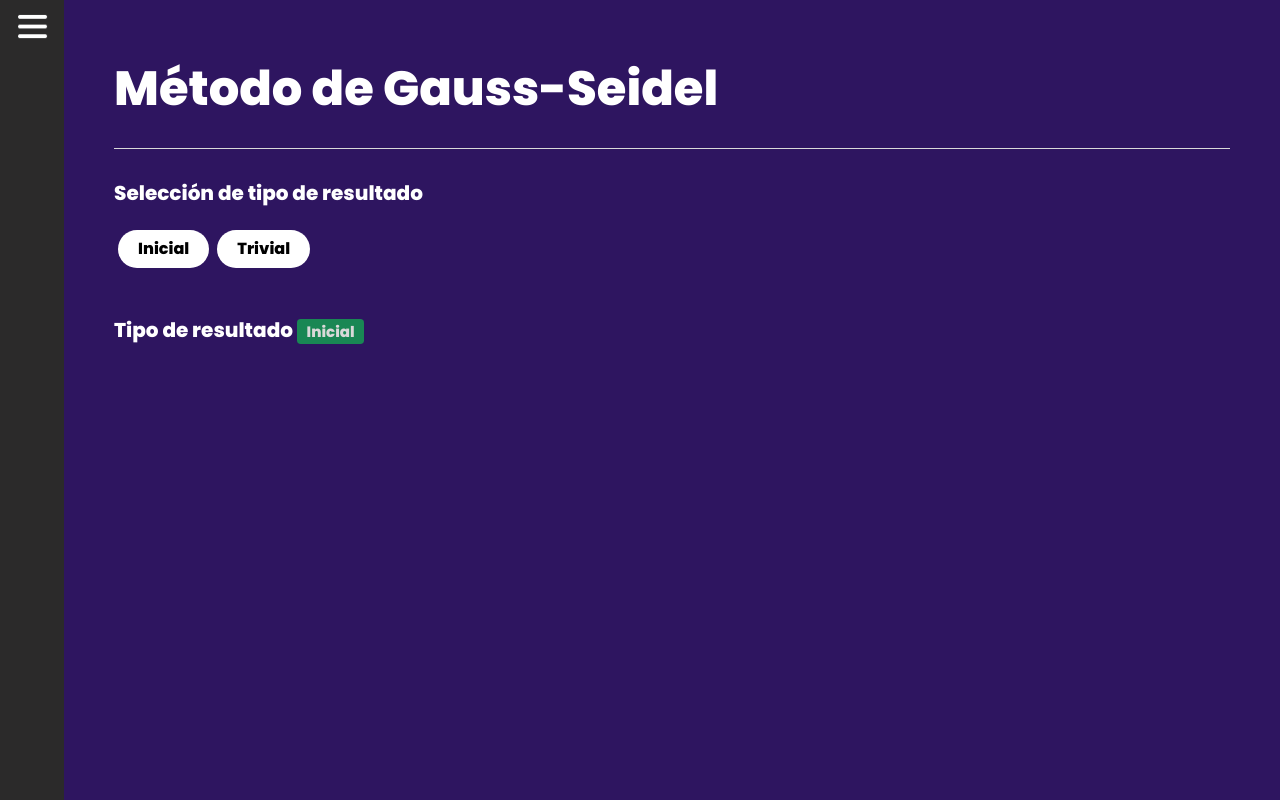
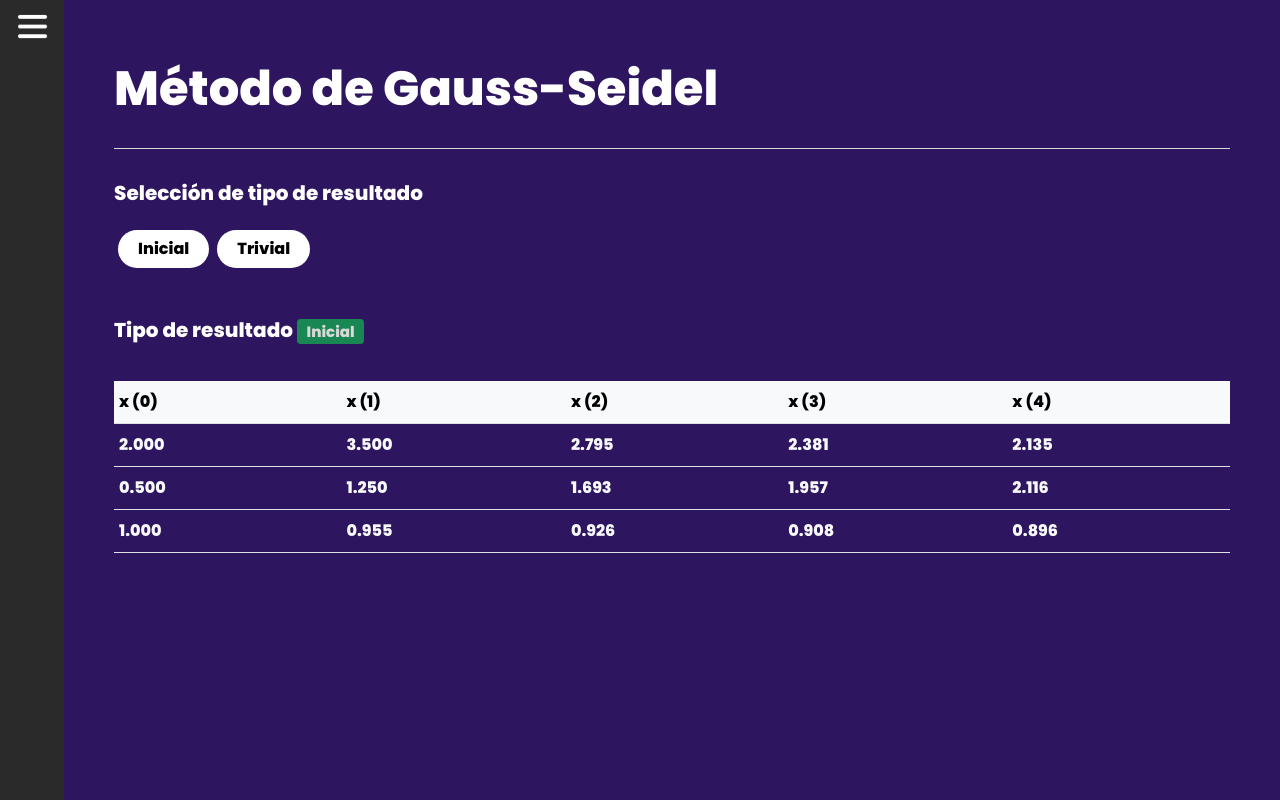
Before and after one commit to marconuez/examen3, a React (Vite) app: page /Gauss in a window 1280 px wide. Both pictures are taken after a click on the button "Inicial". Built offline with nearby package versions, Linux system fonts and the light colour scheme.

Commit message:
design Gauss Seidel Table

```diff
--- a/src/hooks/useGaussSeidel.jsx
+++ b/src/hooks/useGaussSeidel.jsx
@@ -3,6 +3,9 @@ import React, { useState } from 'react'
 export const useGaussSeidel = () => {
 
     const [TypesInter, setTypesInter] = useState('')
+    const [calculos, setCalculos] = useState();
+    const [encabezados, setEncabezados] = useState();
+    const [matrizEs, setMatrizEs] = useState(0)
 
     const Gauss = (type) => {
 
@@ -51,11 +54,30 @@ export const useGaussSeidel = () => {
         } while (isContinue);
 
 
+        let newMatriz = [];
+        for (let i = 0; i < matriz[0].length; i++) {
+            let newArray = [];
+            for (let j = 0; j < matriz.length; j++) {
+                newArray.push(matriz[j][i]);
+            }
+            newMatriz.push(newArray);
+        }
+
+        setCalculos(newMatriz);
+        setEncabezados(matriz);
+        setMatrizEs(matrizEs);
     }
+
+
+
+
 
     return ({
         Gauss,
-        TypesInter
+        TypesInter,
+        calculos,
+        matrizEs,
+        encabezados
     })
 
 }
--- a/src/pages/GaussSeidelPage.jsx
+++ b/src/pages/GaussSeidelPage.jsx
@@ -4,11 +4,11 @@ import useGaussSeidel from '../hooks/useGaussSeidel';
 
 export const GaussSeidelPage = () => {
 
-    const { Gauss, TypesInter } = useGaussSeidel();
+    const { Gauss, TypesInter, calculos, matrizEs, encabezados } = useGaussSeidel();
 
     return (
         <div className="contenido">
-            <SideBar/>
+            <SideBar />
             <div className="contenedor principal">
                 <div className="infomacion">
                     <h1 className="Titulo">Método de Gauss-Seidel</h1>
@@ -22,6 +22,37 @@ export const GaussSeidelPage = () => {
 
 
                 </div>
+
+
+                <br />
+
+                <table className="table table-responsive rounded-top">
+                    <thead className="table-light rounded-top">
+                        <tr className="rounded">
+                            {
+                                encabezados?.map((valores, index) => (
+                                    <th scope="col">x ({index})</th>
+                                ))
+                            }
+                        </tr>
+                    </thead>
+
+                    <tbody className='text-light'>
+                        {
+
+                            calculos?.map((valores, index) => (
+                                <tr key={index}>
+                                    {
+                                        valores?.map((valor) => (
+                                            <td scope='col'>{valor.toFixed(3)}</td>
+                                        ))
+                                    }
+                                </tr>
+                            ))
+                        }
+
+                    </tbody>
+                </table>
 
                 <div className="sidebar">
                     <div className="offcanvas offcanvas-start bg-dark text-bg-dark" tabIndex="-1" id="offcanvasExample" aria-labelledby="offcanvasExampleLabel">
```
Lines whose indentation alone changed are shown as unchanged.
